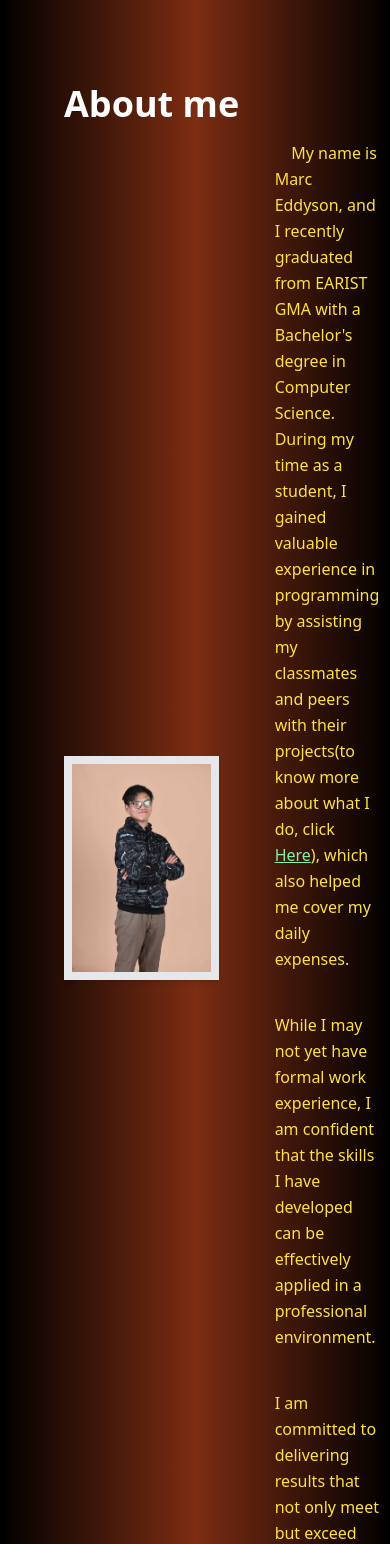
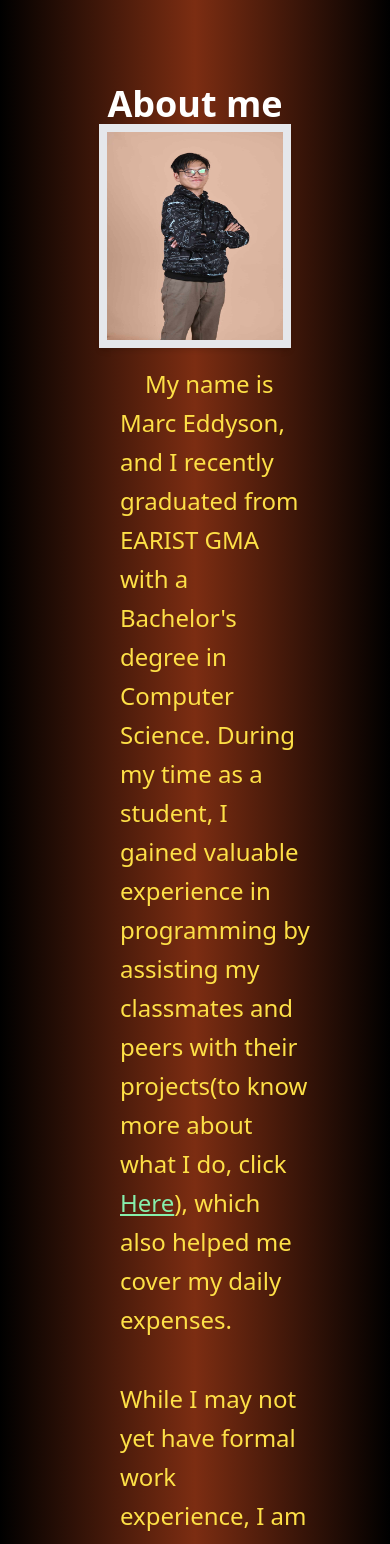
Before and after one commit to marrdy/MyReactVitePortfolio, a React (Vite) app: page / in a window 390 px wide. Shown: the part 820-2364 px from the top of the page. Built offline with nearby package versions, Linux system fonts and the light colour scheme.

Commit message:
fix responsive

```diff
--- a/src/Components/AboutMe.jsx
+++ b/src/Components/AboutMe.jsx
@@ -3,20 +3,20 @@ import mypic from '../assets/me.jpg'
 function AboutMe() {
   return (
     <div className='text-white text-left py-16 ml-16 mr-16' id="About-me">
-        <h1 className='text-4xl font-bold text-left md:text-center'>
+        <h1 className='text-4xl font-bold text-center'>
              About me
         </h1>
 
-        <div className='flex items-center'>
-            <img src={mypic} className='rotate-0 w-48 h-56 shadow-md border-8 md:w-72 md:h-80 md:rotate-12'/>
+        <div className='md:flex justify-center items-center md:justify-start'>
+            <img src={mypic} className='mx-auto rotate-0 w-48 h-56 shadow-md border-8 md:w-72 md:h-96 md:m-0 md:rotate-12 self-center'/>
             <div>
-                <p className='leading-relaxed m-4 text-1xl text-yellow-300 text-1xl text-ellipsis ml-14 md:text-3xl  mb-10'>
+                <p className='leading-relaxed m-4 text-2xl text-yellow-300 text-1xl text-ellipsis ml-14 md:text-3xl  mb-10'>
                 &nbsp;&nbsp;&nbsp; My name is Marc Eddyson, and I recently graduated from EARIST GMA with a Bachelor's degree in Computer Science. During my time as a student, I gained valuable experience in programming by assisting my classmates and peers with their projects(to know more about what I do, click <a href="#Experience" className='underline text-green-300'>Here</a>), which also helped me cover my daily expenses.
                 </p>
-                <p  className='leading-relaxed m-4 text-1xl text-yellow-300 text-1xl text-ellipsis ml-14 md:text-3xl  mb-10'>
+                <p  className='leading-relaxed m-4 text-2xl text-yellow-300 text-1xl text-ellipsis ml-14 md:text-3xl  mb-10'>
                 While I may not yet have formal work experience, I am confident that the skills I have developed can be effectively applied in a professional environment.
                 </p>
-                <p className='leading-relaxed m-4 text-1xl text-yellow-300 text-1xl text-ellipsis ml-14 md:text-3xl mb-10'>
+                <p className='leading-relaxed m-4 text-2xl text-yellow-300 text-1xl text-ellipsis ml-14 md:text-3xl mb-10'>
                 I am committed to delivering results that not only meet but exceed expectations.
                 </p>
             </div>
--- a/src/Components/Education.jsx
+++ b/src/Components/Education.jsx
@@ -13,7 +13,7 @@ function Education() {
           <h3 className="text-xl font-semibold">Elementary School</h3>
           <p className="text-gray-600">Beatitudes technological and theological college - carmona </p>
           <p className="text-gray-500">2013</p>
-          <img src={Beatitude} className='w-80 h-80 md:w-60 md:h-60' />
+          <img src={Beatitude} className=' mx-auto w-80 h-80 md:w-60 md:h-60' />
         </div>
 
         <div className="bg-white shadow-md rounded-lg p-6 md:flex-1 mb-9">
@@ -21,7 +21,7 @@ function Education() {
           <p className="text-gray-600">Carmona National Highschool</p>
           <p className="text-gray-500">2017</p>
           <p className="text-gray-500">2013</p>
-          <img src={CNHS} className='w-80 h-80 md:w-60 md:h-60' />
+          <img src={CNHS} className='mx-auto w-80 h-80 md:w-60 md:h-60' />
         </div>
 
         <div className="bg-white shadow-md rounded-lg p-6 md:flex-1 mb-9">
@@ -29,7 +29,7 @@ function Education() {
           <p className="text-gray-600">STI Carmona</p>
           <p className="text-gray-500">2019</p>
           <p className="text-gray-500">2013</p>
-          <img src={sti} className='w-80 h-80 md:w-60 md:h-60' />
+          <img src={sti} className='mx-auto w-80 h-80 md:w-60 md:h-60' />
         </div>
 
         <div className="bg-white shadow-md rounded-lg p-6 md:flex-1 mb-9">
@@ -37,7 +37,7 @@ function Education() {
           <p className="text-gray-600">Earist G Cavite</p>
           <p className="text-gray-500">2024</p>
           <p className="text-gray-500">2013</p>
-          <img src={Earist} className='w-80 h-80 md:w-60 md:h-60' />
+          <img src={Earist} className='mx-auto w-80 h-80 md:w-60 md:h-60' />
         </div>
       </div>
     </div>
```
